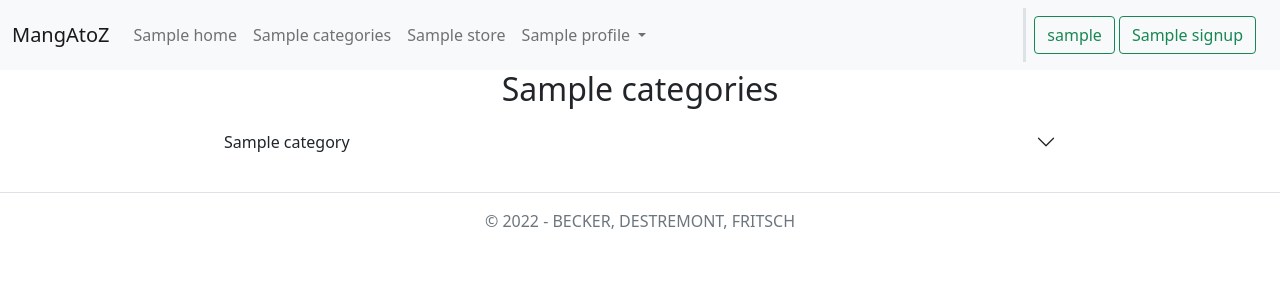
After one commit to mattfritsch/mangAtoZ, a PHP site: template templates/categoriesPage.html.twig in a window 1280 px wide. The commit adds this page. Shown: the top 300 px of the page. Run offline with PHP 8.4, Linux system fonts and the light colour scheme; the template is opened without the code that fills it: most values are stand-ins (such as "Sample title", 1, 10 or a date in 2020); some libraries are stand-ins or nearby versions.

Commit message:
add categPage

```diff
--- a/config/routes.php
+++ b/config/routes.php
@@ -2,6 +2,7 @@
 
 use App\Controller\Admin;
 use App\Controller\AdminProduct;
+use App\Controller\CategoriesPage;
 use App\Controller\Homepage;
 use \App\Controller\Login;
 use \App\Controller\Connection;
@@ -22,8 +23,9 @@ return [
         new Route('POST', '/login', Login::class),
         new Route('POST', '/registration', Registration::class),
         new Route('GET', '/registration', Registration::class),
-        new Route('GET', '/product', ProductPage::class),
-        new Route('POST', '/product', ProductPage::class),
+        new Route('GET', '/store', ProductPage::class),
+        new Route('POST', '/store', ProductPage::class),
+        new Route('GET', '/categories', CategoriesPage::class),
         new Route('GET', '/admin', Admin::class),
         new Route('POST', '/admin', Admin::class),
         new Route('POST', '/addproduct', AddProductToCart::class),
--- a/locale/en.php
+++ b/locale/en.php
@@ -3,7 +3,7 @@
 return [
     'HOME' => [
         'HOME' => 'Home',
-        'CATEGORY' => 'Category',
+        'CATEGORIES' => 'Categories',
         'STORE' => 'Store',
         'PROFILE' => 'Profile',
         'SEARCH' => 'Search',
@@ -63,6 +63,9 @@ return [
         'GO_CHAPTERS' => 'See chapters',
         'GO_CHAPTER' => 'See chapter',
     ],
+    'CATEGORIES' => [
+        'DESCRIPTION' => 'No description',
+    ],
     'ADMINUSERS' => [
         'MAIL' => 'Email',
         'ADMIN' => 'Admin',
--- a/locale/fr.php
+++ b/locale/fr.php
@@ -3,7 +3,7 @@
 return [
     'HOME' => [
         'HOME' => 'Accueil',
-        'CATEGORY' => 'Catégorie',
+        'CATEGORIES' => 'Catégories',
         'STORE' => 'Boutique',
         'PROFILE' => 'Profil',
         'SEARCH' => 'Rechercher',
--- /dev/null
+++ b/templates/categoriesPage.html.twig
@@ -0,0 +1,46 @@
+<!DOCTYPE html>
+<html lang="fr">
+<head>
+    <meta charset="UTF-8">
+    <link href="https://cdn.jsdelivr.net/npm/bootstrap@5.0.2/dist/css/bootstrap.min.css" rel="stylesheet"
+          integrity="sha384-EVSTQN3/azprG1Anm3QDgpJLIm9Nao0Yz1ztcQTwFspd3yD65VohhpuuCOmLASjC" crossorigin="anonymous">
+
+    <link href="./assets/style/categoriesPage.css" rel="stylesheet">
+
+    <link rel="icon" type="image/x-icon" href="./assets/img/favicon.ico">
+    <title>{{ lang.HOME.CATEGORIES }}</title>
+</head>
+<body>
+{% include "header.html.twig" %}
+<main class="text-center">
+    <h2>{{ lang.HOME.CATEGORIES }}</h2>
+    <div class="row" id="categoriesContainer">
+        <div class="accordion accordion-flush" id="accordionFlushExample">
+            {% for key, category in categories %}
+            <div class="accordion-item">
+                <h2 class="accordion-header" id="flush-heading{{ category.categId }}">
+                    <button class="accordion-button collapsed" type="button" data-bs-toggle="collapse" data-bs-target="#flush-collapse{{ category.categId }}" aria-expanded="false" aria-controls="flush-collapse{{ category.categId }}">
+                        {{ category.categName }}
+                    </button>
+                </h2>
+                <div id="flush-collapse{{ category.categId }}" class="accordion-collapse collapse" aria-labelledby="flush-heading{{ category.categId }}" data-bs-parent="#accordionFlushExample">
+                    <div class="accordion-body">
+                        {% if category.categDesc == ''  %}
+                            {{ lang.CATEGORIES.DESCRIPTION }}
+                        {% else%}
+                            {{ category.categDesc }}
+                        {% endif %}
+                    </div>
+                </div>
+            </div>
+            {% endfor %}
+        </div>
+    </div>
+</main>
+{% include "footer.html.twig" %}
+</body>
+<script src="https://cdn.jsdelivr.net/npm/jquery/dist/jquery.min.js"></script>
+<script src="https://cdn.jsdelivr.net/npm/bootstrap@5.0.2/dist/js/bootstrap.bundle.min.js"
+        integrity="sha384-MrcW6ZMFYlzcLA8Nl+NtUVF0sA7MsXsP1UyJoMp4YLEuNSfAP+JcXn/tWtIaxVXM"
+        crossorigin="anonymous"></script>
+</html>
--- a/templates/header.html.twig
+++ b/templates/header.html.twig
@@ -1,7 +1,7 @@
 {% block header %}
     <nav class="navbar navbar-expand-lg navbar-light bg-light">
         <div class="container-fluid">
-            <a href="#" class="navbar-brand ">MangAtoZ</a>
+            <a href="/" class="navbar-brand ">MangAtoZ</a>
             <button class="navbar-toggler" type="button" data-bs-toggle="collapse"
                     data-bs-target="#navbarSupportedContent"
                     aria-controls="navbarSupportedContent" aria-expanded="false" aria-label="Toggle navigation">
@@ -10,17 +10,17 @@
             <div class="collapse navbar-collapse" id="navbarSupportedContent">
                 <ul class="navbar-nav me-auto mb-2 mb-lg-0">
                     <li class="nav-item" id="">
-                        <a href="#" class="nav-link">
+                        <a href="/" class="nav-link">
                             {{ lang.HOME.HOME }}
                         </a>
                     </li>
                     <li class="nav-item" id="">
-                        <a href="#" class="nav-link">
-                            {{ lang.HOME.CATEGORY }}
+                        <a href="/categories" class="nav-link">
+                            {{ lang.HOME.CATEGORIES }}
                         </a>
                     </li>
                     <li class="nav-item" id="">
-                        <a href="#" class="nav-link">
+                        <a href="store" class="nav-link">
                             {{ lang.HOME.STORE }}
                         </a>
                     </li>
@@ -52,8 +52,8 @@
                     <button class="btn btn-outline-success me-2" type="submit">{{ lang.HOME.SEARCH }}</button>
                 </form>#}
                 <div class="d-flex justify-content-start border-start border-3 p-2">
-                    <button class="btn btn-outline-success me-1" onclick="">{{ lang.HOME.LOGIN }}</button>
-                    <button class="btn btn-outline-success me-1">{{ lang.HOME.SIGNUP }}</button>
+                    <a class="btn btn-outline-success me-1" type="button" href="/login">{{ lang.HOME.LOGIN }}</a>
+                    <a class="btn btn-outline-success me-1" type="button" href="/registration">{{ lang.HOME.SIGNUP }}</a>
                 </div>
             </div>
         </div>
```
Also changed, not shown: src/App/Controller/CategoriesPage.php (added, +23 -0 lines), public/assets/style/categoriesPage.css (added).
